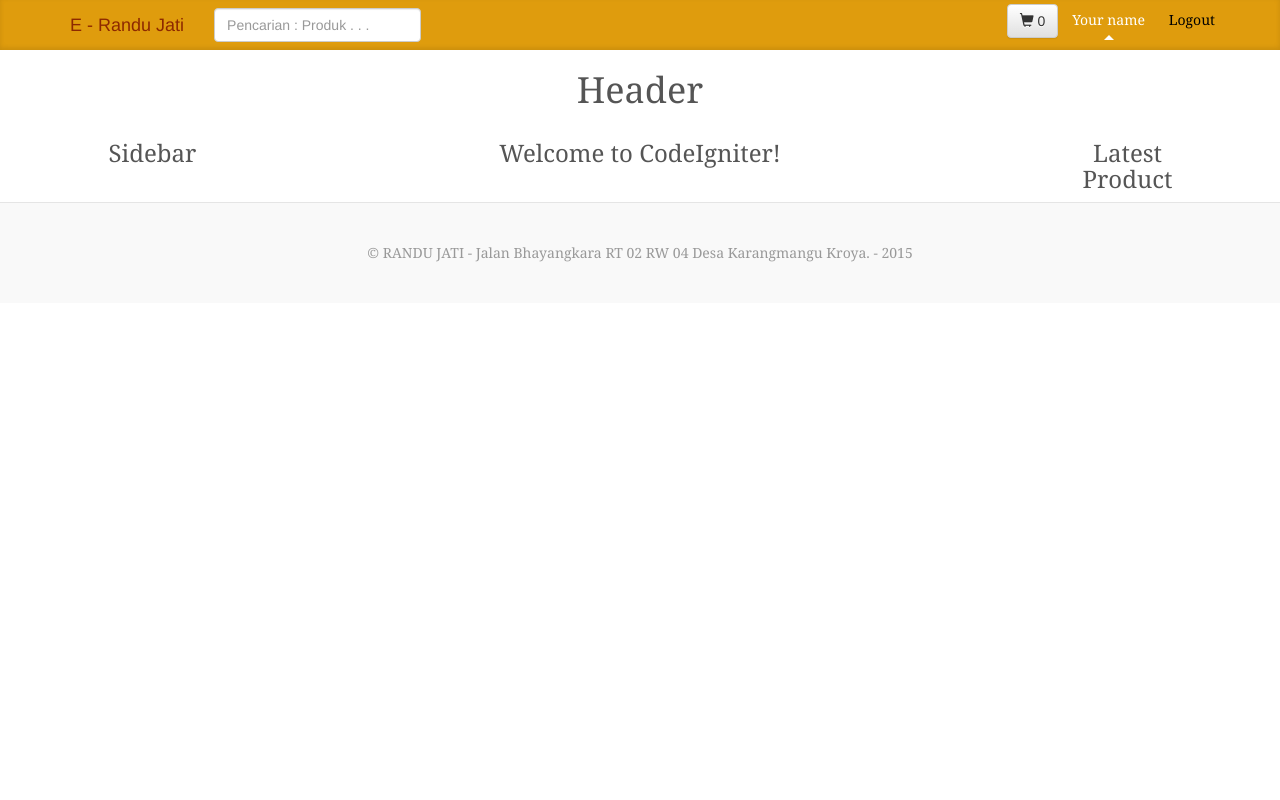
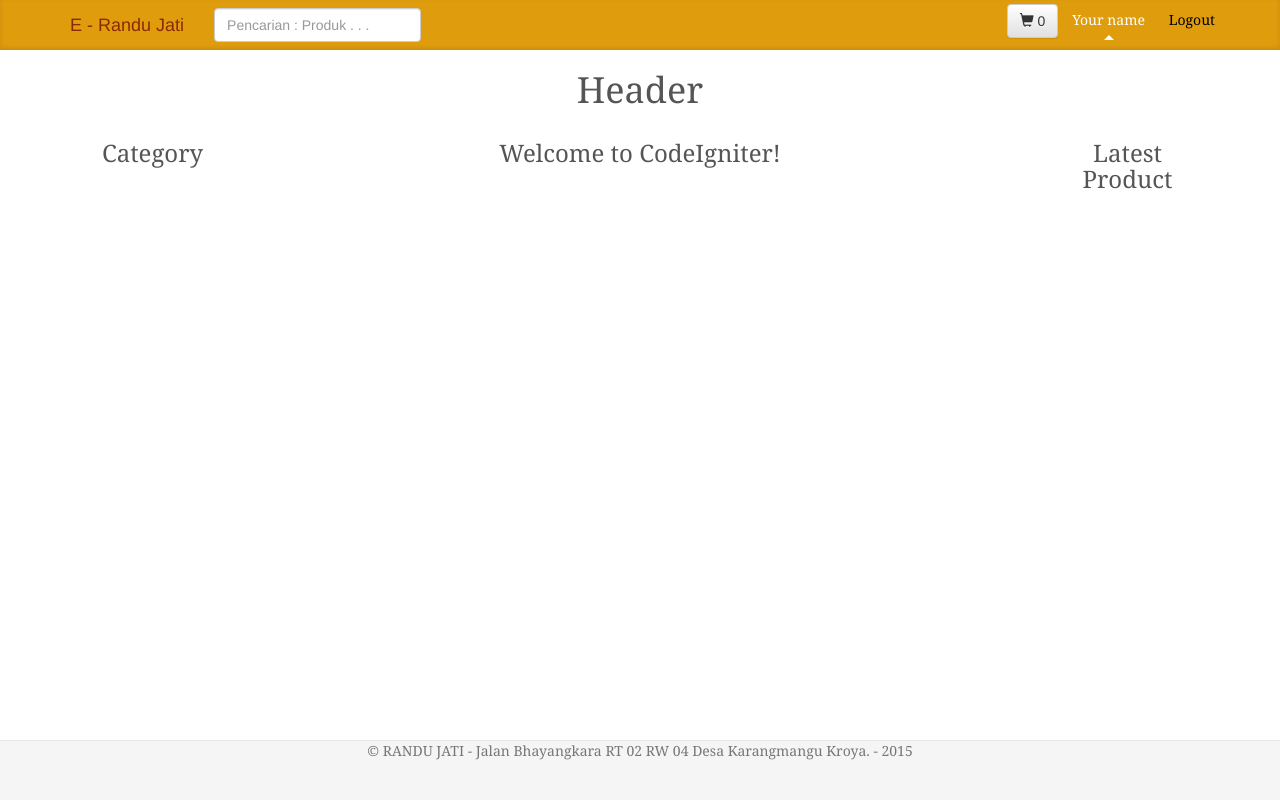
Before and after one commit to fanitriastowo/e-commerce, a PHP site: page / in a window 1280 px wide. Run offline with PHP 8.4, Linux system fonts and the light colour scheme.

Commit message:
fixing footer using sticky footer

```diff
--- a/application/views/home.php
+++ b/application/views/home.php
@@ -14,7 +14,7 @@
 		</div>
 		<div class="row">
 			<div class="col-sm-2">
-				<h3 class="text-center">Sidebar</h3>
+				<h3 class="text-center">Category</h3>
 			</div>
 			<div class="col-sm-8">
 				<h3 class="text-center">Welcome to CodeIgniter!</h3>
--- a/application/views/template/footer.php
+++ b/application/views/template/footer.php
@@ -1,3 +1,3 @@
 <footer class="footer">
-	<p>&copy; RANDU JATI - Jalan Bhayangkara RT 02 RW 04 Desa Karangmangu Kroya. - <?php echo date('Y'); ?></p>
+	<p class="text-muted">&copy; RANDU JATI - Jalan Bhayangkara RT 02 RW 04 Desa Karangmangu Kroya. - <?php echo date('Y'); ?></p>
 </footer>
--- a/assets/css/main.css
+++ b/assets/css/main.css
@@ -2,6 +2,7 @@
 body {
 	font-family: Georgia, "Times New Roman", Times, serif;
 	color: #555;
+	/*background-color: #333;*/
 }
 
 .e-masthead {
@@ -71,11 +72,14 @@ body {
  * Footer
  */
  .footer {
- 	padding: 40px 0;
- 	color: #999;
  	text-align: center;
- 	background-color: #f9f9f9;
  	border-top: 1px solid #e5e5e5;
+ 	position: absolute;
+ 	bottom: 0;
+ 	width: 100%;
+ 	/* Set the fixed height of the footer here */
+ 	height: 60px;
+ 	background-color: #f5f5f5;
  }
  .footer p:last-child {
  	margin-bottom: 0;
```
